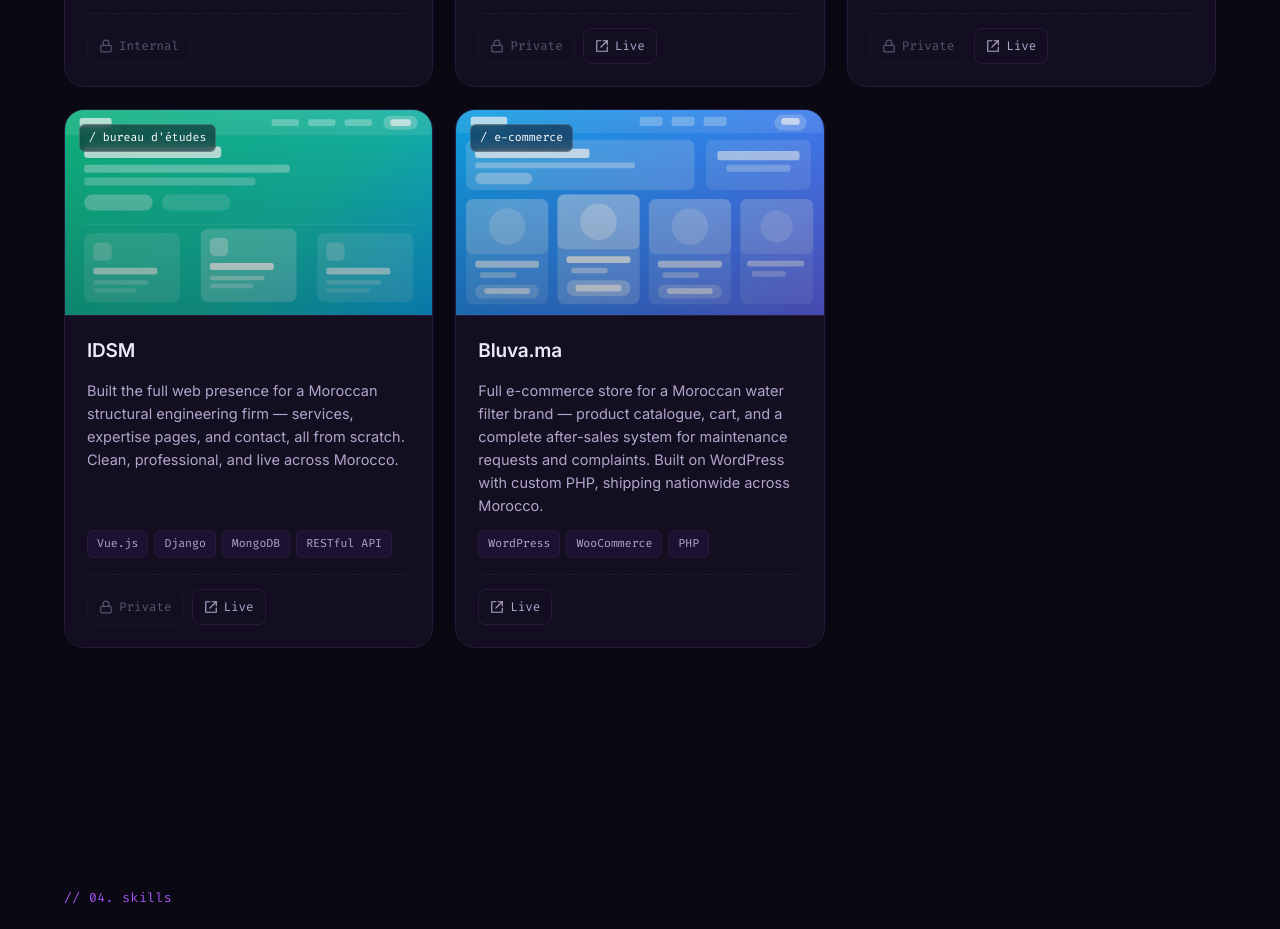
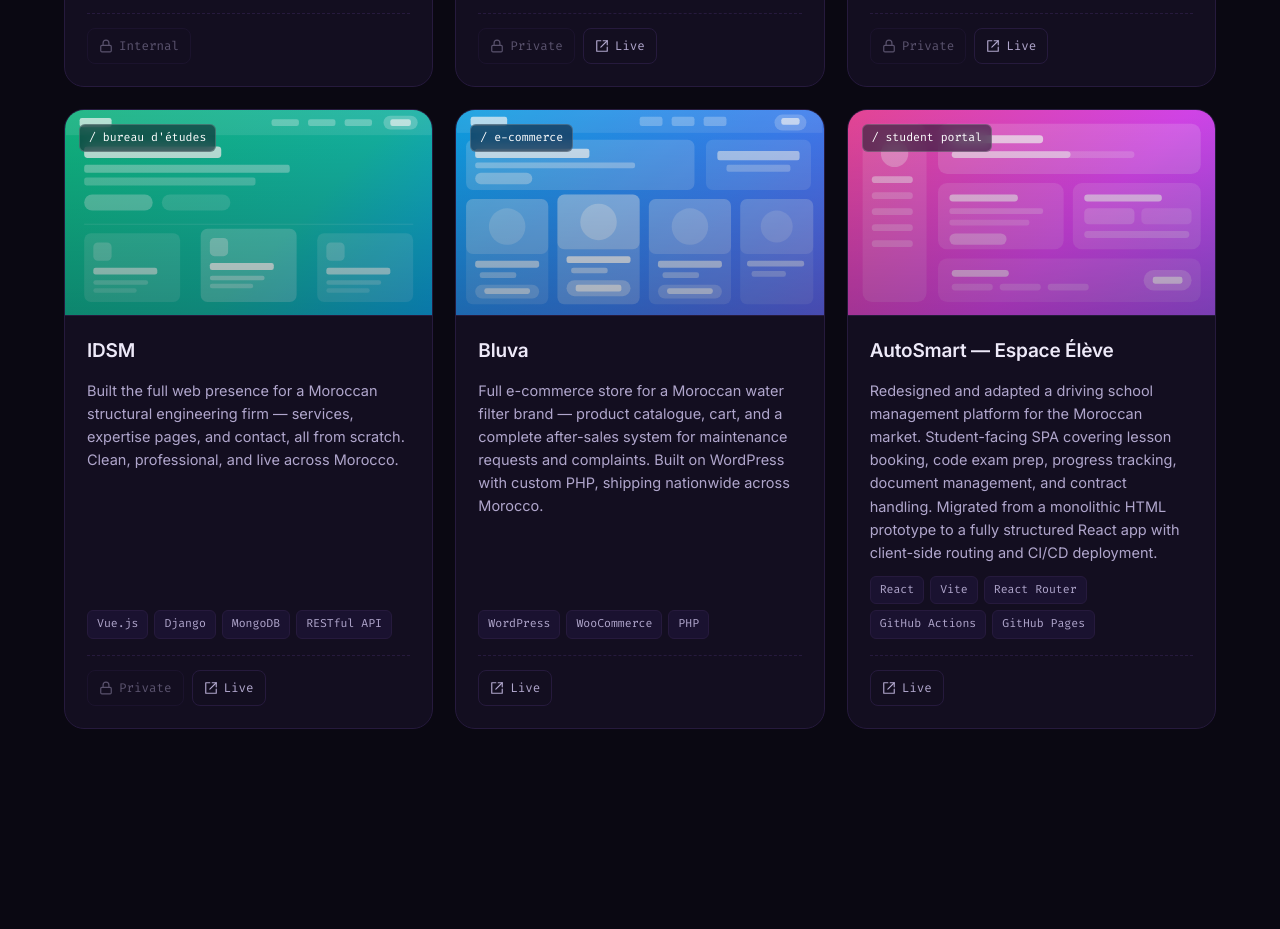
Before and after one commit to Hir-aeth/portfolio, a plain HTML site: page index.html in a window 1280 px wide. Shown: the part 4680-5609 px from the top of the page. Drawn offline with Linux system fonts and the light colour scheme.

Commit message:
auto-smart

```diff
--- a/index.html
+++ b/index.html
@@ -597,6 +597,7 @@
 .banner-3 { background: linear-gradient(135deg, #f59e0b, #ef4444 60%, #d946ef); }
 .banner-4 { background: linear-gradient(135deg, #10b981, #14b8a6 60%, #0ea5e9); }
 .banner-5 { background: linear-gradient(135deg, #0ea5e9, #3b82f6 60%, #6366f1); }
+.banner-6 { background: linear-gradient(135deg, #ec4899, #d946ef 60%, #a855f7); }
 
 /* =========================================================
    SKILLS
@@ -1362,7 +1363,7 @@
         </div>
       </article>
 
-      <!-- Bluva.ma — e-commerce -->
+      <!-- Bluva — e-commerce -->
       <article class="proj-card reveal">
         <div class="proj-banner banner-5">
           <span class="label mono">/ e-commerce</span>
@@ -1419,13 +1420,68 @@
           </svg>
         </div>
         <div class="proj-body">
-          <h3 class="proj-title">Bluva.ma</h3>
+          <h3 class="proj-title">Bluva</h3>
           <p class="proj-desc">Full e-commerce store for a Moroccan water filter brand — product catalogue, cart, and a complete after-sales system for maintenance requests and complaints. Built on WordPress with custom PHP, shipping nationwide across Morocco.</p>
           <div class="proj-tags">
             <span class="tag">WordPress</span><span class="tag">WooCommerce</span><span class="tag">PHP</span>
           </div>
           <div class="proj-links">
             <a class="proj-link" href="https://bluva.ma" target="_blank" rel="noopener">
+              <svg viewBox="0 0 24 24" fill="none" stroke="currentColor" stroke-width="2" stroke-linecap="round" stroke-linejoin="round"><path d="M14 3h7v7"/><path d="M10 14 21 3"/><path d="M21 14v7H3V3h7"/></svg>Live
+            </a>
+          </div>
+        </div>
+      </article>
+
+      <!-- AutoSmart — Espace Élève -->
+      <article class="proj-card reveal">
+        <div class="proj-banner banner-6">
+          <span class="label mono">/ student portal</span>
+          <svg class="proj-mockup" viewBox="0 0 320 180" fill="none" xmlns="http://www.w3.org/2000/svg">
+            <!-- Sidebar -->
+            <rect x="12" y="12" width="56" height="156" rx="8" fill="rgba(255,255,255,0.12)"/>
+            <circle cx="40" cy="38" r="12" fill="rgba(255,255,255,0.30)"/>
+            <rect x="20" y="58" width="36" height="6" rx="3" fill="rgba(255,255,255,0.45)"/>
+            <rect x="20" y="72" width="36" height="6" rx="3" fill="rgba(255,255,255,0.22)"/>
+            <rect x="20" y="86" width="36" height="6" rx="3" fill="rgba(255,255,255,0.22)"/>
+            <rect x="20" y="100" width="36" height="6" rx="3" fill="rgba(255,255,255,0.22)"/>
+            <rect x="20" y="114" width="36" height="6" rx="3" fill="rgba(255,255,255,0.22)"/>
+            <!-- Main area -->
+            <!-- Progress bar card -->
+            <rect x="78" y="12" width="230" height="44" rx="8" fill="rgba(255,255,255,0.16)"/>
+            <rect x="90" y="22" width="80" height="7" rx="3" fill="rgba(255,255,255,0.70)"/>
+            <rect x="90" y="36" width="160" height="6" rx="3" fill="rgba(255,255,255,0.18)"/>
+            <rect x="90" y="36" width="104" height="6" rx="3" fill="rgba(255,255,255,0.55)"/>
+            <!-- Lesson booking card -->
+            <rect x="78" y="64" width="110" height="58" rx="8" fill="rgba(255,255,255,0.13)"/>
+            <rect x="88" y="74" width="60" height="6" rx="3" fill="rgba(255,255,255,0.60)"/>
+            <rect x="88" y="86" width="82" height="5" rx="2" fill="rgba(255,255,255,0.22)"/>
+            <rect x="88" y="96" width="70" height="5" rx="2" fill="rgba(255,255,255,0.18)"/>
+            <rect x="88" y="108" width="50" height="10" rx="5" fill="rgba(255,255,255,0.32)"/>
+            <!-- Code exam card -->
+            <rect x="196" y="64" width="112" height="58" rx="8" fill="rgba(255,255,255,0.13)"/>
+            <rect x="206" y="74" width="68" height="6" rx="3" fill="rgba(255,255,255,0.60)"/>
+            <rect x="206" y="86" width="44" height="14" rx="4" fill="rgba(255,255,255,0.20)"/>
+            <rect x="256" y="86" width="44" height="14" rx="4" fill="rgba(255,255,255,0.14)"/>
+            <rect x="206" y="106" width="92" height="6" rx="3" fill="rgba(255,255,255,0.22)"/>
+            <!-- Documents card -->
+            <rect x="78" y="130" width="230" height="38" rx="8" fill="rgba(255,255,255,0.10)"/>
+            <rect x="90" y="140" width="50" height="6" rx="3" fill="rgba(255,255,255,0.55)"/>
+            <rect x="90" y="152" width="36" height="6" rx="3" fill="rgba(255,255,255,0.20)"/>
+            <rect x="132" y="152" width="36" height="6" rx="3" fill="rgba(255,255,255,0.20)"/>
+            <rect x="174" y="152" width="36" height="6" rx="3" fill="rgba(255,255,255,0.20)"/>
+            <rect x="258" y="140" width="42" height="18" rx="9" fill="rgba(255,255,255,0.22)"/>
+            <rect x="266" y="146" width="26" height="6" rx="2" fill="rgba(255,255,255,0.65)"/>
+          </svg>
+        </div>
+        <div class="proj-body">
+          <h3 class="proj-title">AutoSmart — Espace Élève</h3>
+          <p class="proj-desc">Redesigned and adapted a driving school management platform for the Moroccan market. Student-facing SPA covering lesson booking, code exam prep, progress tracking, document management, and contract handling. Migrated from a monolithic HTML prototype to a fully structured React app with client-side routing and CI/CD deployment.</p>
+          <div class="proj-tags">
+            <span class="tag">React</span><span class="tag">Vite</span><span class="tag">React Router</span><span class="tag">GitHub Actions</span><span class="tag">GitHub Pages</span>
+          </div>
+          <div class="proj-links">
+            <a class="proj-link" href="https://hir-aeth.github.io/Auto-Smart/" target="_blank" rel="noopener">
               <svg viewBox="0 0 24 24" fill="none" stroke="currentColor" stroke-width="2" stroke-linecap="round" stroke-linejoin="round"><path d="M14 3h7v7"/><path d="M10 14 21 3"/><path d="M21 14v7H3V3h7"/></svg>Live
             </a>
           </div>
```
